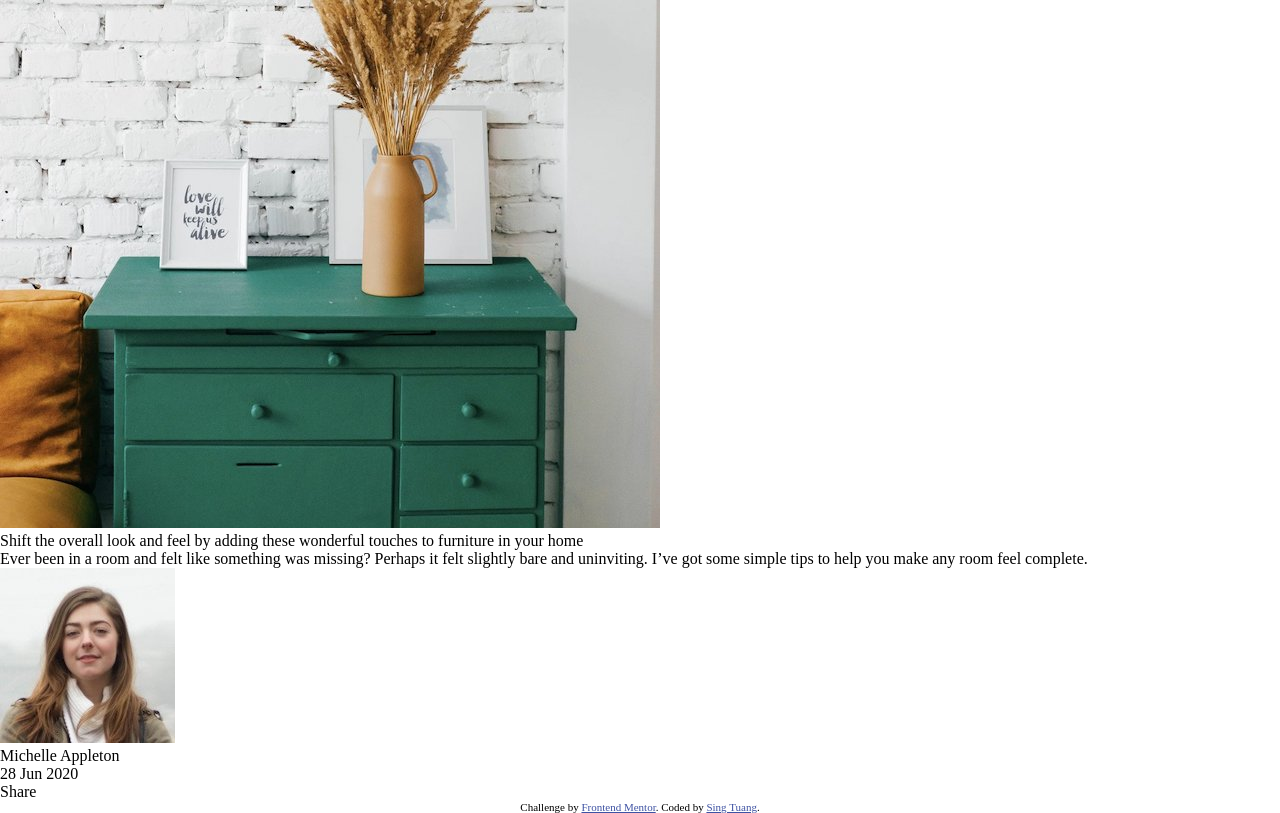
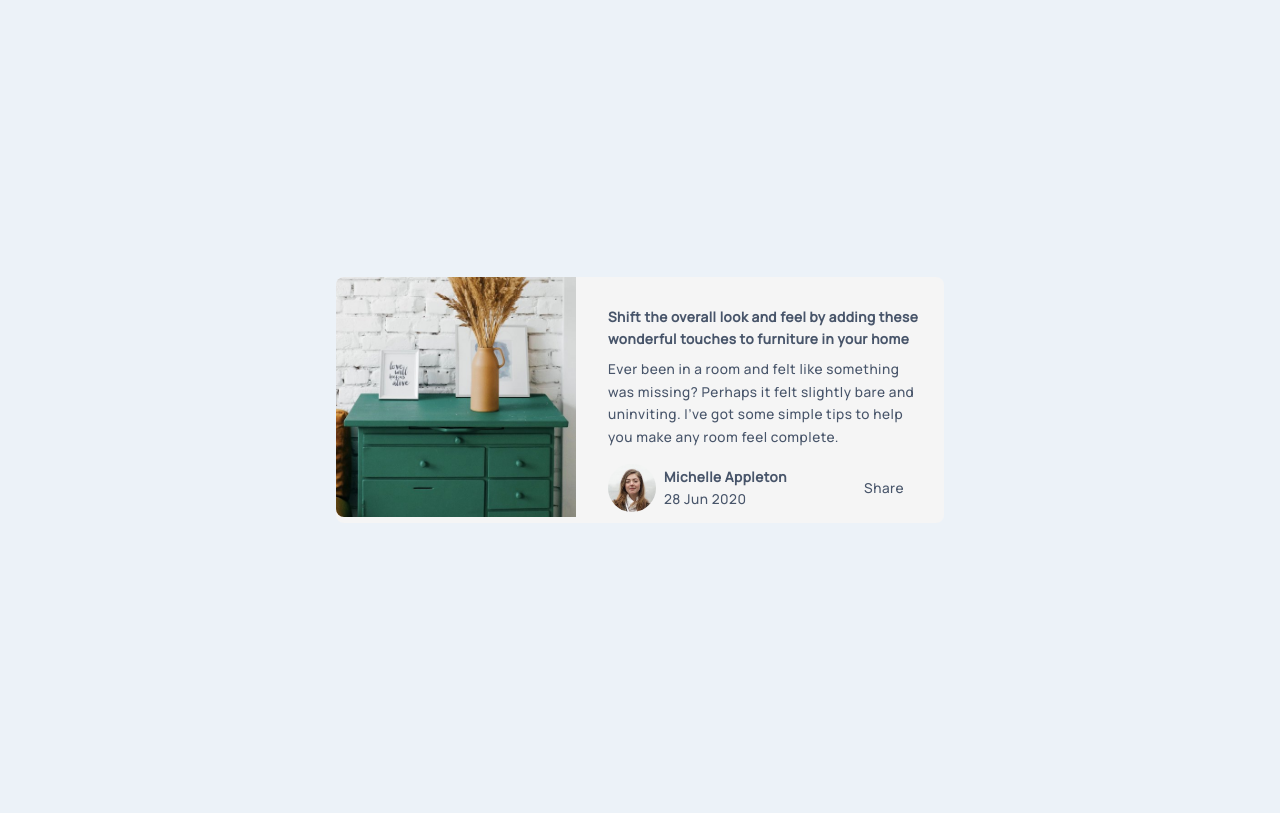
Before and after one commit to Tuangpi/article-preview-component, a plain HTML site: page index.html in a window 1280 px wide. Drawn offline with nearby package versions, Linux system fonts and the light colour scheme; files that its build step writes are made by us from their sources; a script that the page names is missing.

Commit message:
second commit

```diff
--- a/index.html
+++ b/index.html
@@ -8,12 +8,8 @@
 
   <title>Frontend Mentor | Article preview component</title>
 
-  <link rel="stylesheet" href="css/style.css">
+  <link rel="stylesheet" href="css/main.css">
   <script src="app.js" defer></script>
-  <style>
-    .attribution { font-size: 11px; text-align: center; }
-    .attribution a { color: hsl(228, 45%, 44%); }
-  </style>
 </head>
 <body>
 <div class="card">
@@ -36,9 +32,5 @@
         </div>
     </div>
 </div>
-  <div class="attribution">
-    Challenge by <a href="https://www.frontendmentor.io?ref=challenge" target="_blank">Frontend Mentor</a>.
-    Coded by <a href="#">Sing Tuang</a>.
-  </div>
 </body>
 </html>
--- a/sass/base.scss
+++ b/sass/base.scss
@@ -1,3 +1,4 @@
+@import url('https://fonts.googleapis.com/css2?family=Manrope:wght@500&display=swap');
 :root{
     --dark-blue: hsl(217, 19%, 35%);
     --d-dark-blue: hsl(214, 17%, 51%);
--- a/sass/layout.scss
+++ b/sass/layout.scss
@@ -0,0 +1,86 @@
+body{
+    font-family: Manrope, 'Segoe UI', Roboto, Oxygen, Ubuntu, Cantarell, 'Open Sans', 'Helvetica Neue', sans-serif;
+    font-size: 0.85rem;
+    line-height: 1.4rem;
+    letter-spacing: 0.5px;
+    color: var(--dark-blue);
+    font-weight: 500;
+    width: 100%;
+    height: 100vh;
+    background-color: var(--light-blue);
+    display: flex;
+    align-items: center;
+    justify-content: center;
+    @media screen and (max-width: 630px){
+        height: auto;
+    }
+}
+.card{
+    width: 38rem;
+    background-color: whitesmoke;
+    display: flex;
+    border-radius: 0.5rem;
+
+    @media screen and (max-width: 630px) {
+        margin: 5rem 0;
+        width: 90%;
+        flex-direction: column;
+        border-radius: 0.5rem;
+    }
+    &__left{
+        img{
+            width: 15rem;
+            height: 15rem;
+            object-position: top;
+            object-fit: cover;
+            border-radius: 0.5rem 0 0 0.5rem;
+
+            @media screen and (max-width: 630px) {
+                border-radius: 0.5rem 0.5rem 0 0;
+                width: 100%;
+                height: auto;
+            }
+        }
+    }
+
+    &__right{
+        padding: 1.8rem 1.5rem 0.5rem 2rem;
+        @media screen and (max-width: 630px) {
+            padding: 1.8rem 1.8rem 0.5rem 2rem;
+        }
+
+        .card_header{
+            font-weight: 700;
+            margin-bottom: 0.5rem;
+            @media screen and (max-width: 630px) {
+                margin-bottom: 1rem;
+            }
+        }
+        .card_body{
+            font-weight: 400;
+            margin-bottom: 1rem;
+            @media screen and (max-width: 630px) {
+                margin-bottom: 1.5rem;
+            }
+        }
+    }
+}
+.profile{
+    display: flex;
+    align-items: center;
+    img{
+        width: 3rem;
+        border-radius: 50%;
+    }
+    &__detail{
+        margin-left: 0.5rem;
+        .name{
+            font-weight: 700;
+        }
+
+    }
+    &__share{
+        margin-left: auto;
+        margin-right: 1rem;
+    }
+}
```
